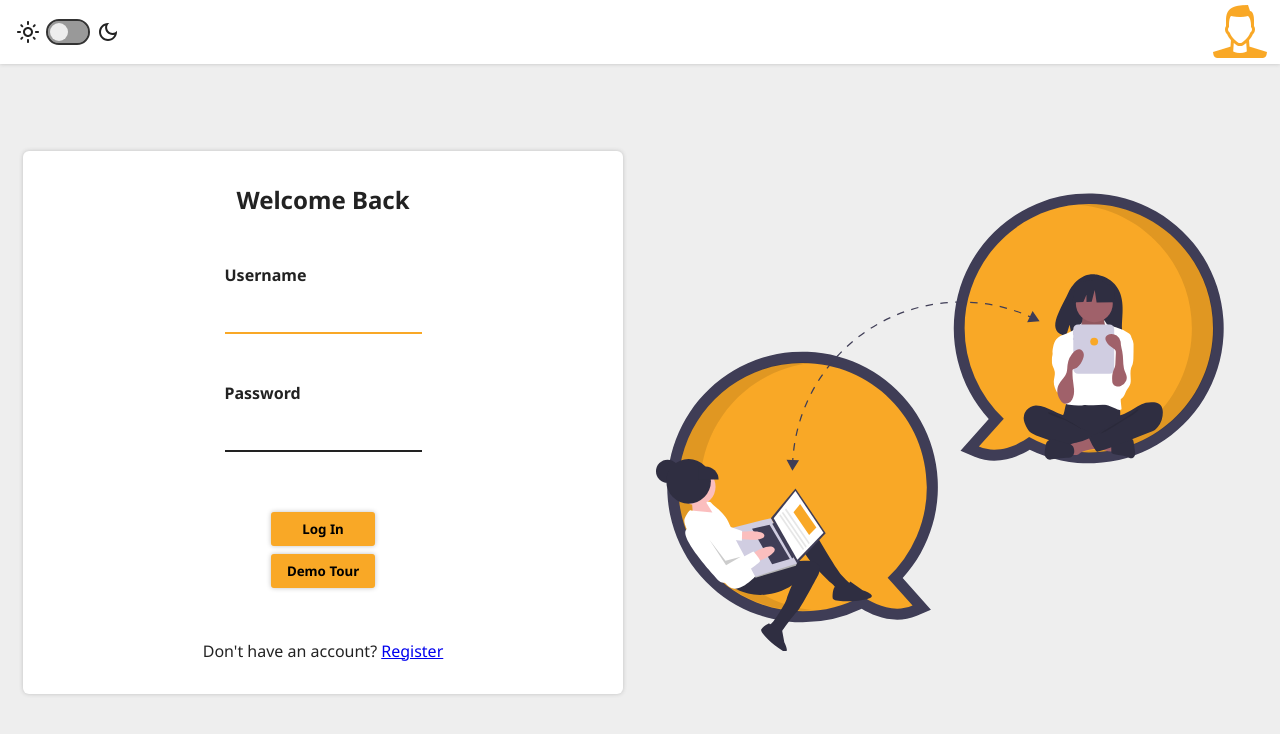
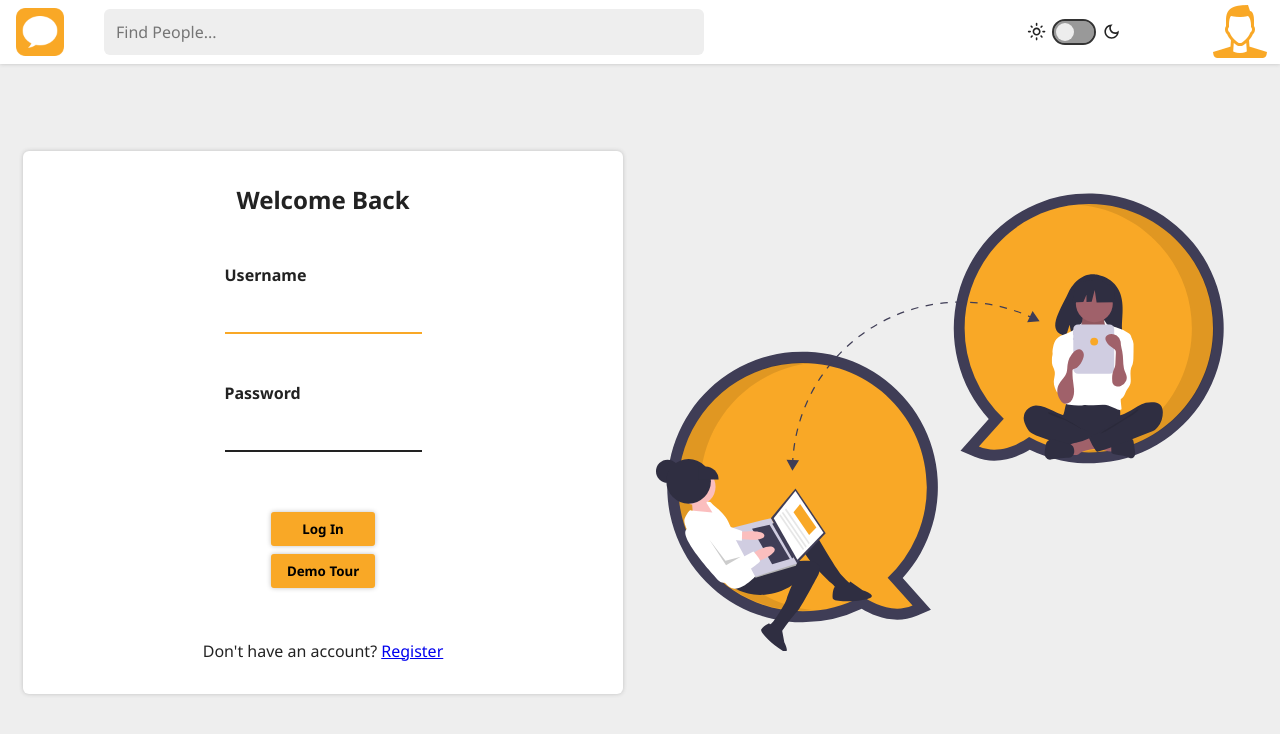
Before and after one commit to MichaelShawUK/social-network, a React (Create React App) app: page /login in a window 1280 px wide. Shown: the top 734 px of the page. Built offline with nearby package versions, Linux system fonts and the light colour scheme.

Commit message:
Display search bar in nav

```diff
--- a/src/components/EditProfile.js
+++ b/src/components/EditProfile.js
@@ -5,7 +5,7 @@ const EditProfile = () => {
   return (
     <StyledEditProfile>
       <h3>Edit Profile</h3>
-      <label for="firstName">First Name</label>
+      <label htmlFor="firstName">First Name</label>
       <input
         type="text"
         placeholder="Demo"
@@ -13,14 +13,14 @@ const EditProfile = () => {
         id="firstName"
         autoFocus
       ></input>
-      <label for="lastName">Last Name</label>
+      <label htmlFor="lastName">Last Name</label>
       <input
         type="text"
         placeholder="User"
         name="lastName"
         id="lastName"
       ></input>
-      <label for="avatar">Avatar</label>
+      <label htmlFor="avatar">Avatar</label>
       <input type="file" id="avatar" name="avatar"></input>
       <StyledButton>Update</StyledButton>
     </StyledEditProfile>
--- a/src/components/Nav.js
+++ b/src/components/Nav.js
@@ -3,11 +3,17 @@ import AvatarNav from "./AvatarNav";
 import StyledNav from "../styles/StyledNav";
 import { useContext } from "react";
 import LoggedInContext from "../context/loggedIn";
+import { Link } from "react-router-dom";
+import logo from "../assets/images/logo.png";
 
 const Nav = ({ setTheme }) => {
   const [loggedIn, setLoggedIn] = useContext(LoggedInContext);
   return (
     <StyledNav>
+      <Link to="/">
+        <img src={logo} alt=""></img>
+      </Link>
+      <input type="text" name="q" placeholder="Find People..."></input>
       <ThemeSlider setTheme={setTheme} />
       {loggedIn && <AvatarNav />}
     </StyledNav>
--- a/src/components/Profile.js
+++ b/src/components/Profile.js
@@ -1,11 +1,13 @@
 import EditProfile from "./EditProfile";
 import FriendsCard from "./FriendsCard";
+import PostCard from "./PostCard";
 
 const Profile = () => {
   return (
     <div>
       <FriendsCard friends={[]} />
       <EditProfile />
+      <PostCard />
     </div>
   );
 };
--- a/src/components/UserMenu.js
+++ b/src/components/UserMenu.js
@@ -4,11 +4,15 @@ import { Link } from "react-router-dom";
 const UserMenu = () => {
   return (
     <StyledUserMenu>
-      <div>
-        <Link to="/profile">Profile</Link>
-      </div>
-      <div>Users</div>
-      <div>Logout</div>
+      <Link to="/profile">
+        <div className="link">Profile</div>
+      </Link>
+      <Link to="/people">
+        <div className="link">People</div>
+      </Link>
+      <Link to="/login">
+        <div className="link">Logout</div>
+      </Link>
     </StyledUserMenu>
   );
 };
--- a/src/styles/GlobalStyle.js
+++ b/src/styles/GlobalStyle.js
@@ -6,6 +6,10 @@ const GlobalStyle = createGlobalStyle`
     padding: 0;
     box-sizing: border-box;
     font-family: 'Noto Sans', sans-serif;
+  }
+
+  a:visited {
+    color: inherit;
   }
 
   body {
--- a/src/styles/StyledFriendsCard.js
+++ b/src/styles/StyledFriendsCard.js
@@ -17,7 +17,6 @@ const StyledFriendsCard = styled.div`
     width: 100px;
     height: 100px;
     object-fit: cover;
-    background-color: palegreen;
     border-radius: 6px;
     cursor: pointer;
   }
--- a/src/styles/StyledNav.js
+++ b/src/styles/StyledNav.js
@@ -4,7 +4,8 @@ const StyledNav = styled.nav`
   background-color: ${(props) => props.theme.secondary};
   box-shadow: 0 0 4px ${(props) => props.theme.shadow};
   display: grid;
-  grid-template-columns: 1fr 64px;
+  align-items: center;
+  grid-template-columns: 64px 5fr 1fr 64px;
   padding: 0 0.5rem;
   margin-bottom: 2rem;
   position: fixed;
@@ -16,16 +17,56 @@ const StyledNav = styled.nav`
     background-color: ${(props) => props.theme.secondary};
   }
 
+  a {
+    height: 64px;
+  }
+
+  h1 {
+    color: ${(props) => props.theme.accent};
+    font-size: 2rem;
+    margin-left: 1rem;
+  }
+
   > div {
     height: 64px;
   }
 
+  input {
+    background-color: ${(props) => props.theme.bg};
+    border: none;
+    padding: 12px;
+    border-radius: 6px;
+    margin: 0 2rem;
+    font-size: 1rem;
+    max-width: 600px;
+  }
+
   img {
+    width: 64px;
+    height: 64px;
     cursor: pointer;
     &:hover {
       opacity: 0.9;
     }
   }
+
+  @media (max-width: 700px) {
+    grid-template-columns: 1fr 124px 64px;
+    grid-template-columns: 1fr 1fr 1fr;
+    justify-content: space-between;
+
+    input {
+      display: none;
+    }
+
+    div {
+      justify-self: center;
+    }
+
+    :last-child {
+      justify-self: flex-end;
+    }
+  }
 `;
 
 export default StyledNav;
--- a/src/styles/StyledThemeSlider.js
+++ b/src/styles/StyledThemeSlider.js
@@ -6,8 +6,8 @@ const StyledThemeSlider = styled.div`
   padding: 0.5rem;
 
   > svg {
-    width: 1.5rem;
-    height: 1.5rem;
+    width: 1.2rem;
+    height: 1.2rem;
     fill: ${(props) => props.theme.fg};
   }
 `;
--- a/src/styles/StyledUserMenu.js
+++ b/src/styles/StyledUserMenu.js
@@ -7,7 +7,7 @@ const StyledUserMenu = styled.nav`
   box-shadow: 0px 0px 2px ${(props) => props.theme.shadow};
   z-index: 3;
 
-  :not(:first-child) {
+  :not(:first-child) > div {
     border-top: 1px solid ${(props) => props.theme.shadow};
   }
 
@@ -21,7 +21,7 @@ const StyledUserMenu = styled.nav`
     }
   }
 
-  > div {
+  div {
     padding: 1rem 2rem;
     cursor: pointer;
 
--- a/src/styles/themes.js
+++ b/src/styles/themes.js
@@ -4,7 +4,7 @@ const accent = "#F9A826";
 export const darkTheme = {
   bg: "#222",
   fg: "#eee",
-  secondary: "#223",
+  secondary: "#41464f",
   accent,
   hover: "#343b6c",
   shadow: "orange",
```
Also changed, not shown: src/assets/images/logo.png (added).
